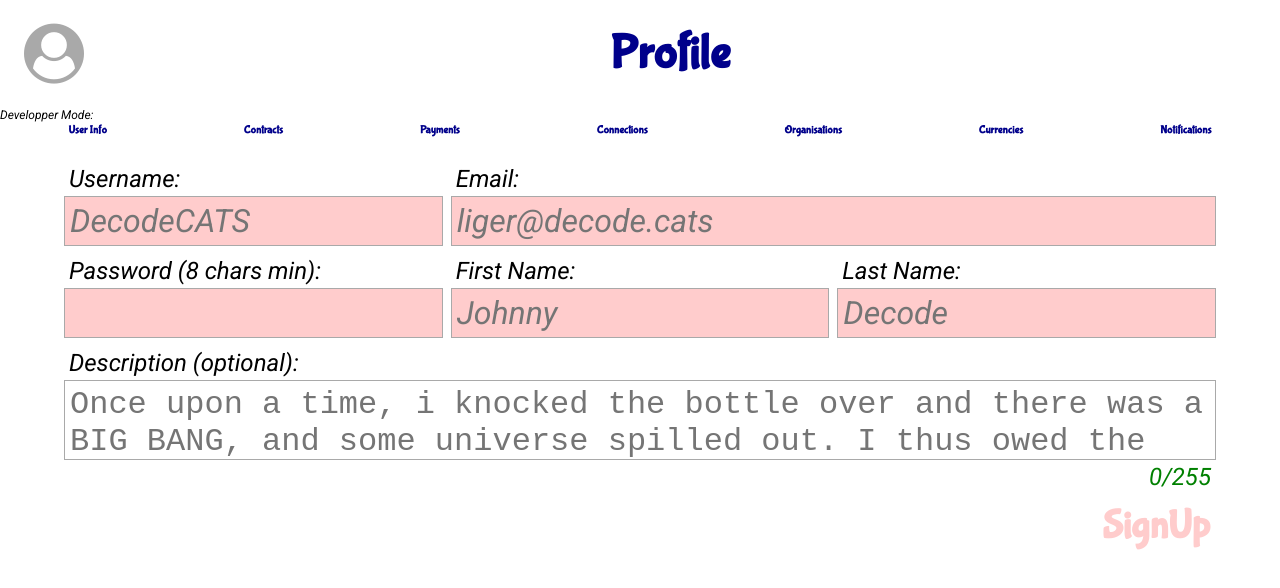
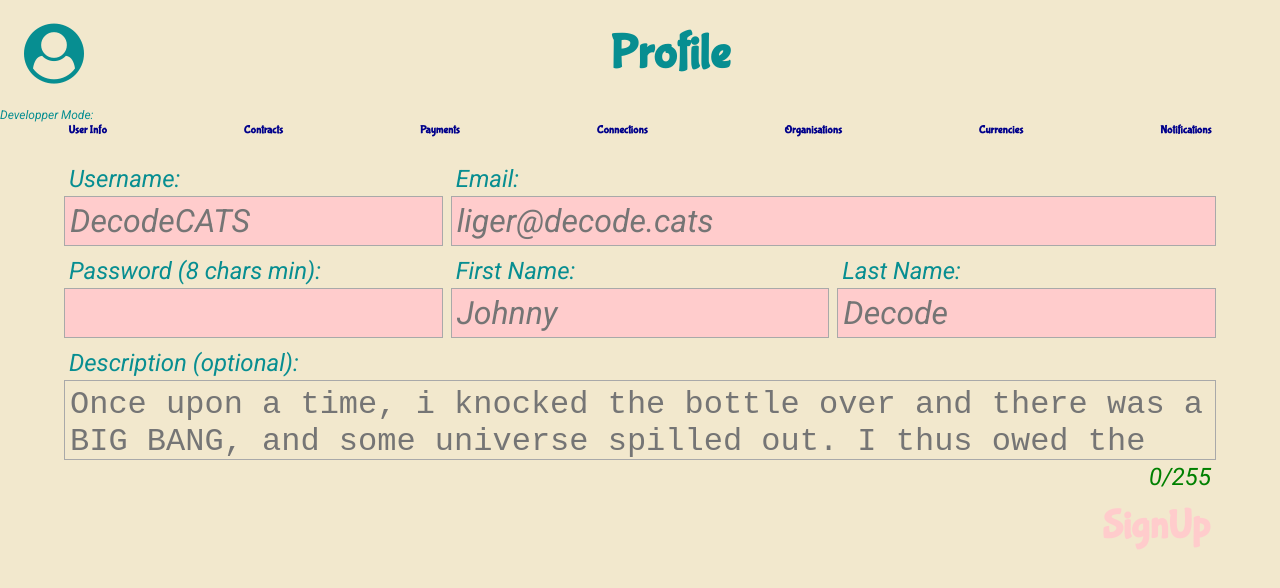
Before and after one commit to DecodeCATS/IOU, a React (Create React App) app in the folder iou-frontend/: page /Profile in a window 1280 px wide. Shown: the top 588 px of the page. Built offline with nearby package versions, Linux system fonts and the light colour scheme.

Commit message:
styling and add Victory to package

```diff
--- a/iou-frontend/package.json
+++ b/iou-frontend/package.json
@@ -14,7 +14,8 @@
     "redux": "^3.7.2",
     "redux-logger": "^3.0.6",
     "redux-thunk": "^2.2.0",
-    "superagent": "^3.5.2"
+    "superagent": "^3.5.2",
+    "victory": "^0.21.5"
   },
   "scripts": {
     "start": "react-scripts start",
--- a/iou-frontend/src/components/App.css
+++ b/iou-frontend/src/components/App.css
@@ -11,6 +11,12 @@
 @fontface {
   font-family: 'Roboto', sans-serif;
   src: url('https://fonts.googleapis.com/css?family=Roboto:400i')
+}
+
+* {
+  /*color: #37526d;*/
+  color: #078e91;
+  background-color: #f2e8cd;
 }
 
 body *, body *:before, body *:after { box-sizing: inherit; }
@@ -74,3 +80,11 @@ h1, h2, p {
 .error {
   color: red;
 }
+
+.inputGood {
+  background-color: #d3f8d3; /* 90% lightgreen */
+}
+
+.inputBad {
+  background-color: #ffcccc;
+}
```
